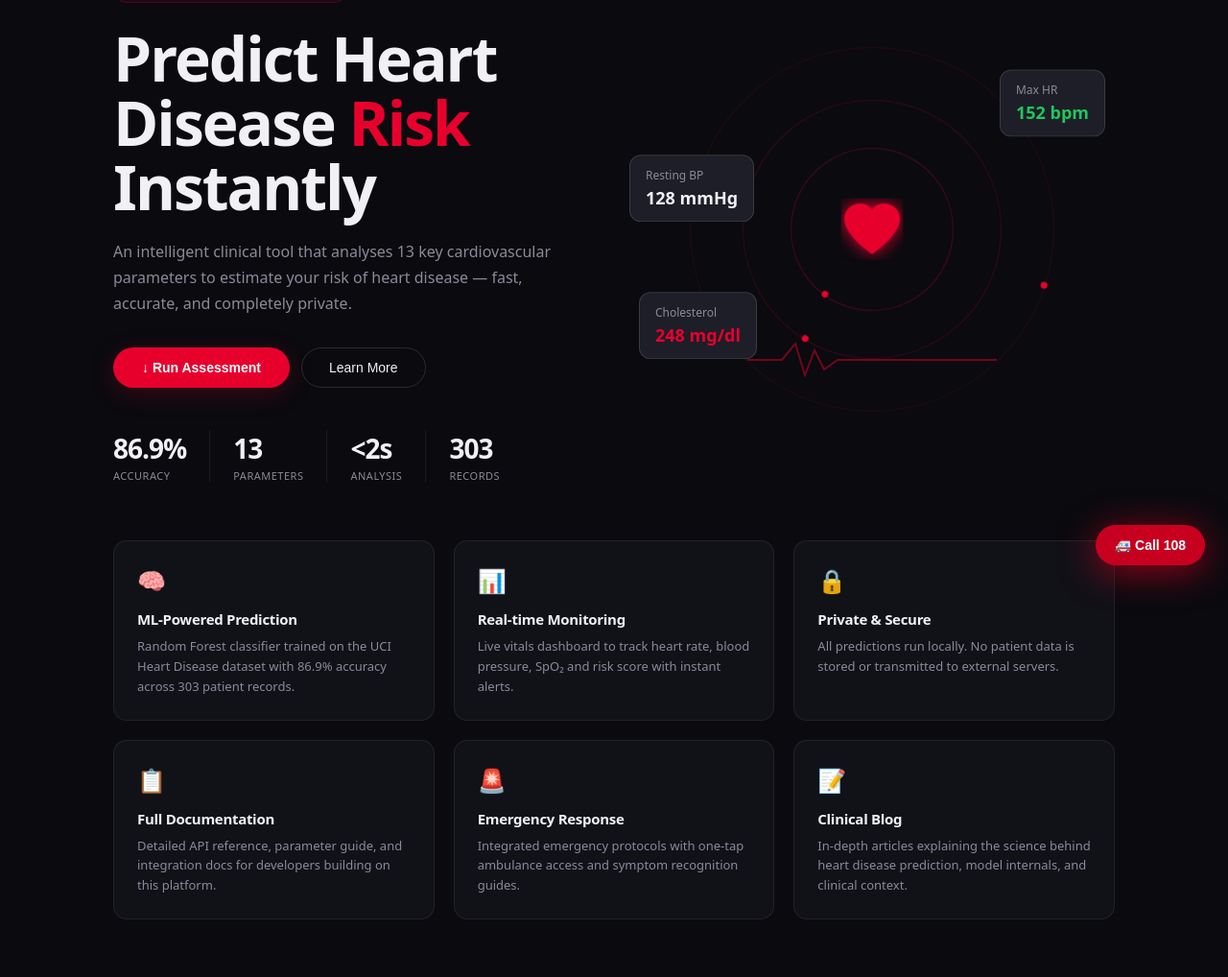
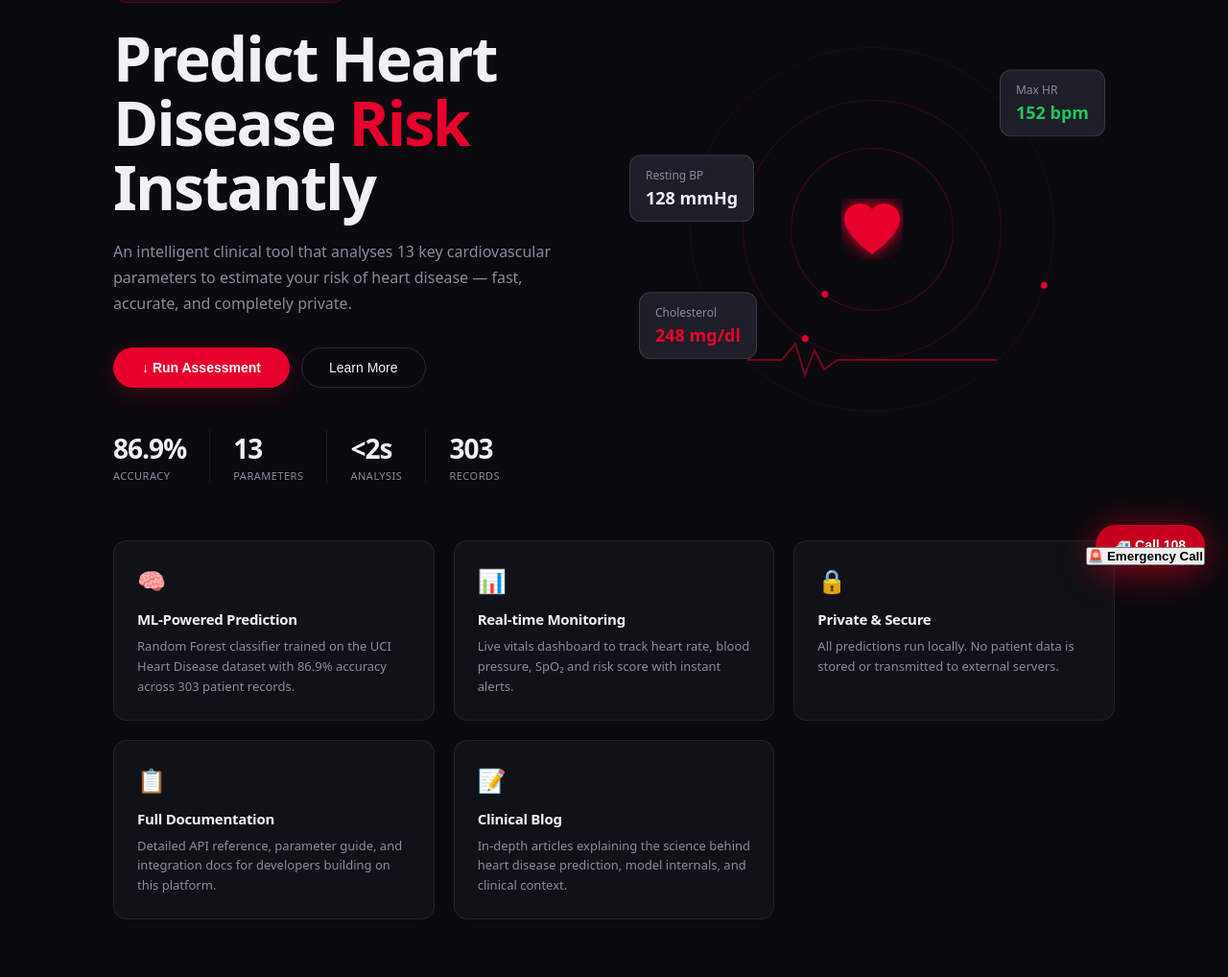
Before and after one commit to nishanimbalkar9623-creator/ai-and-ml-heart-disease-project, a Flask app: page / in a window 1280 px wide. Shown: the part 187-1205 px from the top of the page at 96% size. Run offline with Flask 3, Linux system fonts and the light colour scheme; parts of the project's set-up code (start-up, migrations or seed data) failed here and were passed over.

Commit message:
Update index.html

```diff
--- a/templates/index.html
+++ b/templates/index.html
@@ -323,11 +323,9 @@
       <h3>Full Documentation</h3>
       <p>Detailed API reference, parameter guide, and integration docs for developers building on this platform.</p>
     </div>
-    <div class="feat-card">
-      <div class="feat-icon">🚨</div>
-      <h3>Emergency Response</h3>
-      <p>Integrated emergency protocols with one-tap ambulance access and symptom recognition guides.</p>
-    </div>
+    <div class="sticky-em">
+  <button onclick="callEmergency()"><b>🚨 Emergency Call</b></button>
+</div>
     <div class="feat-card">
       <div class="feat-icon">📝</div>
       <h3>Clinical Blog</h3>
@@ -420,7 +418,7 @@
           <div class="field"><label>Major Vessels (Fluoroscopy) <span class="req">*</span></label><select id="ca" required><option value="" disabled selected>Select count</option><option value="0">0</option><option value="1">1</option><option value="2">2</option><option value="3">3</option></select></div>
         </div>
         <div class="form-row">
-          <div class="field field-full"><label>Thalassemia <span class="req">*</span></label><select id="thal" required><option value="" disabled selected>Select thalassemia type</option><option value="1">Normal (1)</option><option value="2">Fixed Defect (2)</option><option value="3">Reversible Defect (3)</option></select></div>
+          <div class="field field-full"><label>Thalassemia <span class="req">*</span></label><select id="thal" required><option value="" disabled selected>Select thalassemia type</option><option value="1">Normal (1)</option><option value="2">Fixed Defect (2)</option><option value="3">Reversible Defect (0)</option></select></div>
         </div>
         <div class="form-actions">
           <button type="reset" class="btn-reset">Clear Form</button>
```
